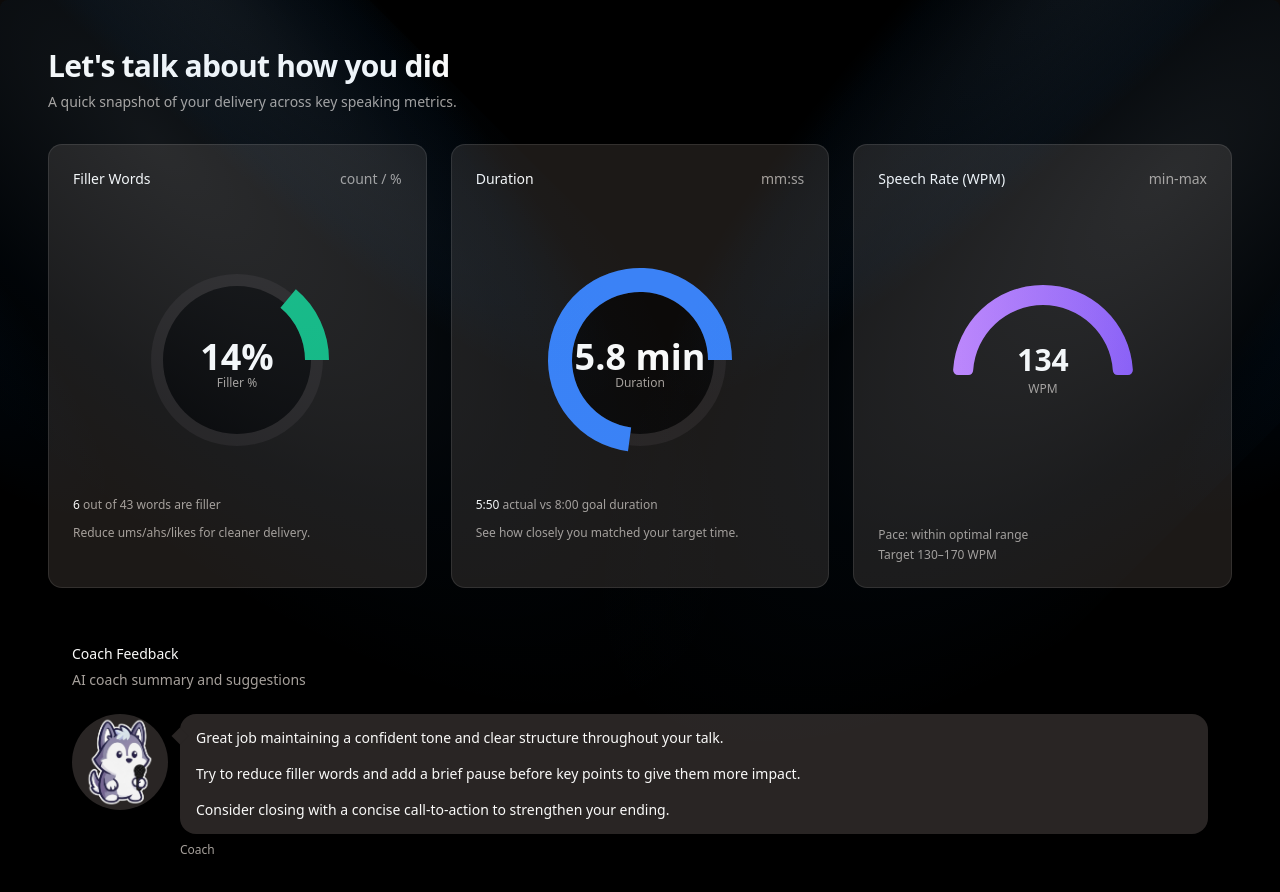
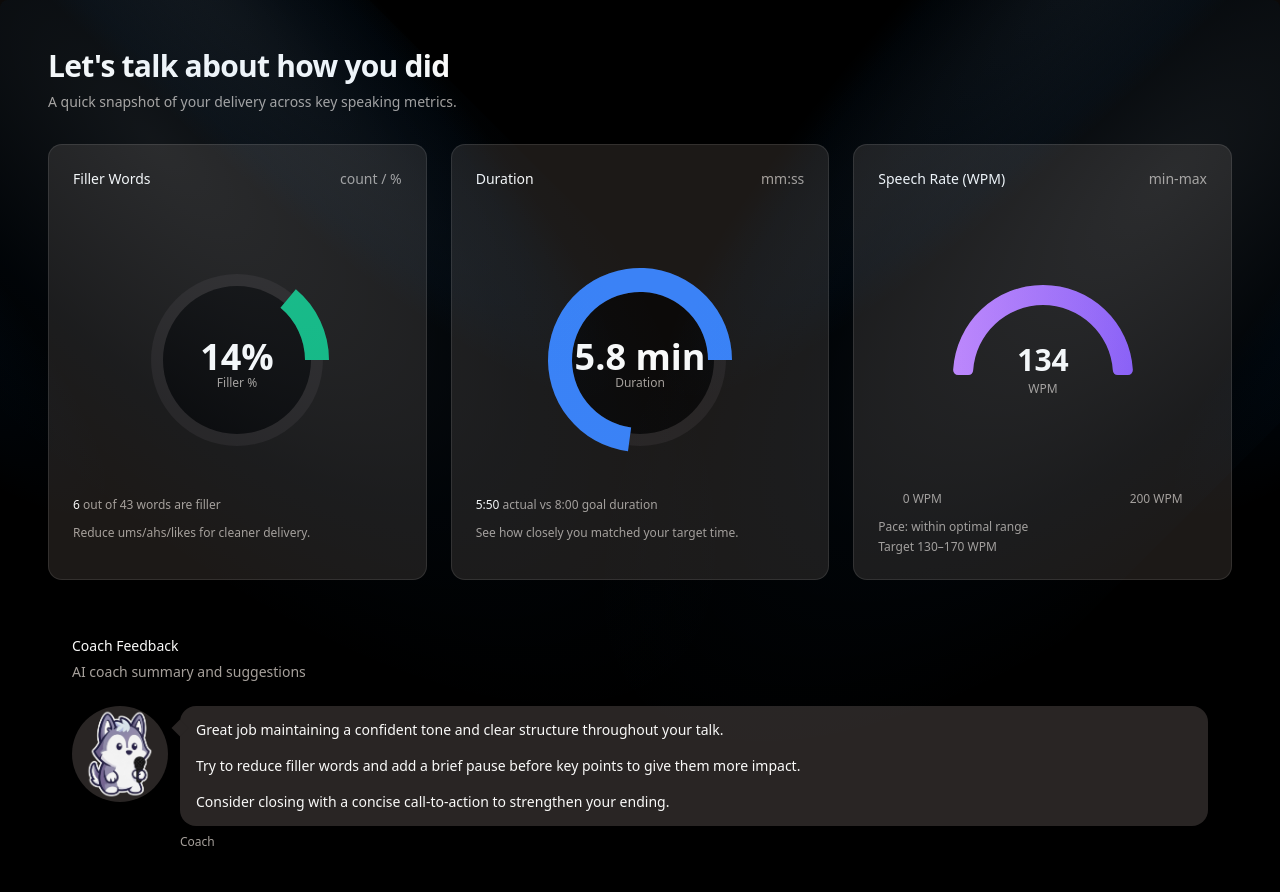
Before and after one commit to D0odi/Podium, a Next.js app in the folder frontend/: page /report in a window 1280 px wide. Shown: the top 892 px of the page. Built offline with nearby package versions, Linux system fonts and the light colour scheme.

Commit message:
merged vlads branch to mine and fixed the speed rate card

```diff
--- a/frontend/app/report/page.tsx
+++ b/frontend/app/report/page.tsx
@@ -179,6 +179,7 @@ export default function ReportPage() {
               const wpmAvg = Math.round((placeholderWords / (placeholderDurationSeconds / 60)) || 0);
               const wpmMin = 110; // placeholder min per sliding window
               const wpmMax = 190; // placeholder max per sliding window
+              const wpmCap = 200; // display cap for gauge ends
               const wpmColor =
                 wpmAvg < 110 || wpmAvg > 190
                   ? "#ef4444" // red
@@ -198,16 +199,23 @@ export default function ReportPage() {
 
               return (
                 <>
+                  <div className="mx-auto w-full max-w-[280px]">
                     <ChartRadialStacked
                       avg={wpmAvg}
                       min={wpmMin}
                       max={wpmMax}
+                      cap={wpmCap}
                       single
                       barColor={wpmColor}
                       withinCard
                       title="Speech Rate"
                       description="Average WPM vs optimal zone"
                     />
+                    <div className="-mt-6 flex items-center justify-between text-xs text-muted-foreground">
+                      <span>0 WPM</span>
+                      <span>{wpmCap} WPM</span>
+                    </div>
+                  </div>
                   <p className="text-xs text-muted-foreground mt-3">{wpmStatus}</p>
                   <p className="text-xs text-muted-foreground mt-1">Target 130–170 WPM</p>
                 </>
@@ -215,6 +223,8 @@ export default function ReportPage() {
             })()}
           </CardContent>
         </Card>
+
+
             </section>
             {/* Coach Feedback */}
             <section>
```
Lines whose indentation alone changed are shown as unchanged.
